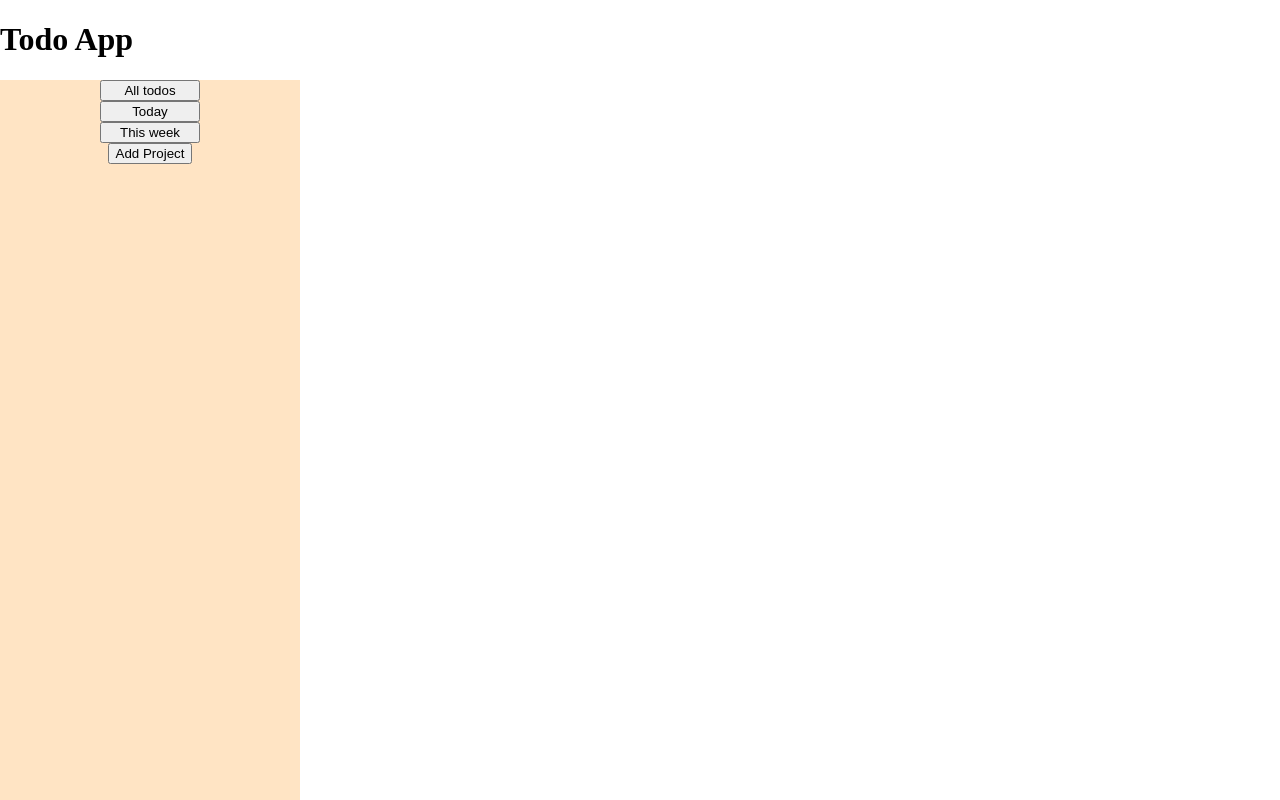
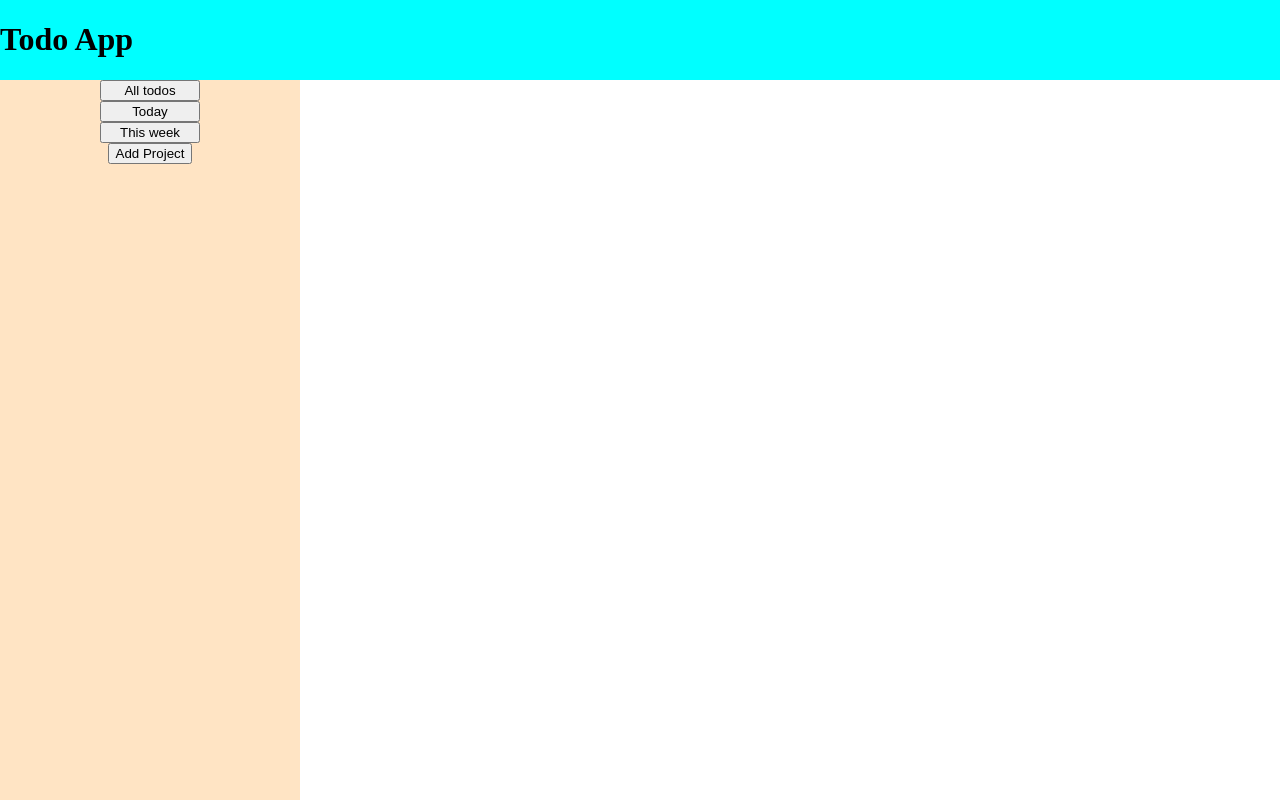
Before and after one commit to roopeak/todo-app, a website built with webpack: page src/template.html in a window 1280 px wide. Built offline with nearby package versions, Linux system fonts and the light colour scheme.

Commit message:
Header simple ui

```diff
--- a/src/styles.css
+++ b/src/styles.css
@@ -1,6 +1,12 @@
 body {
 	margin: 0;
 	padding: 0;
+}
+
+header {
+	display: flex;
+
+	background-color: aqua;
 }
 
 aside {
```
